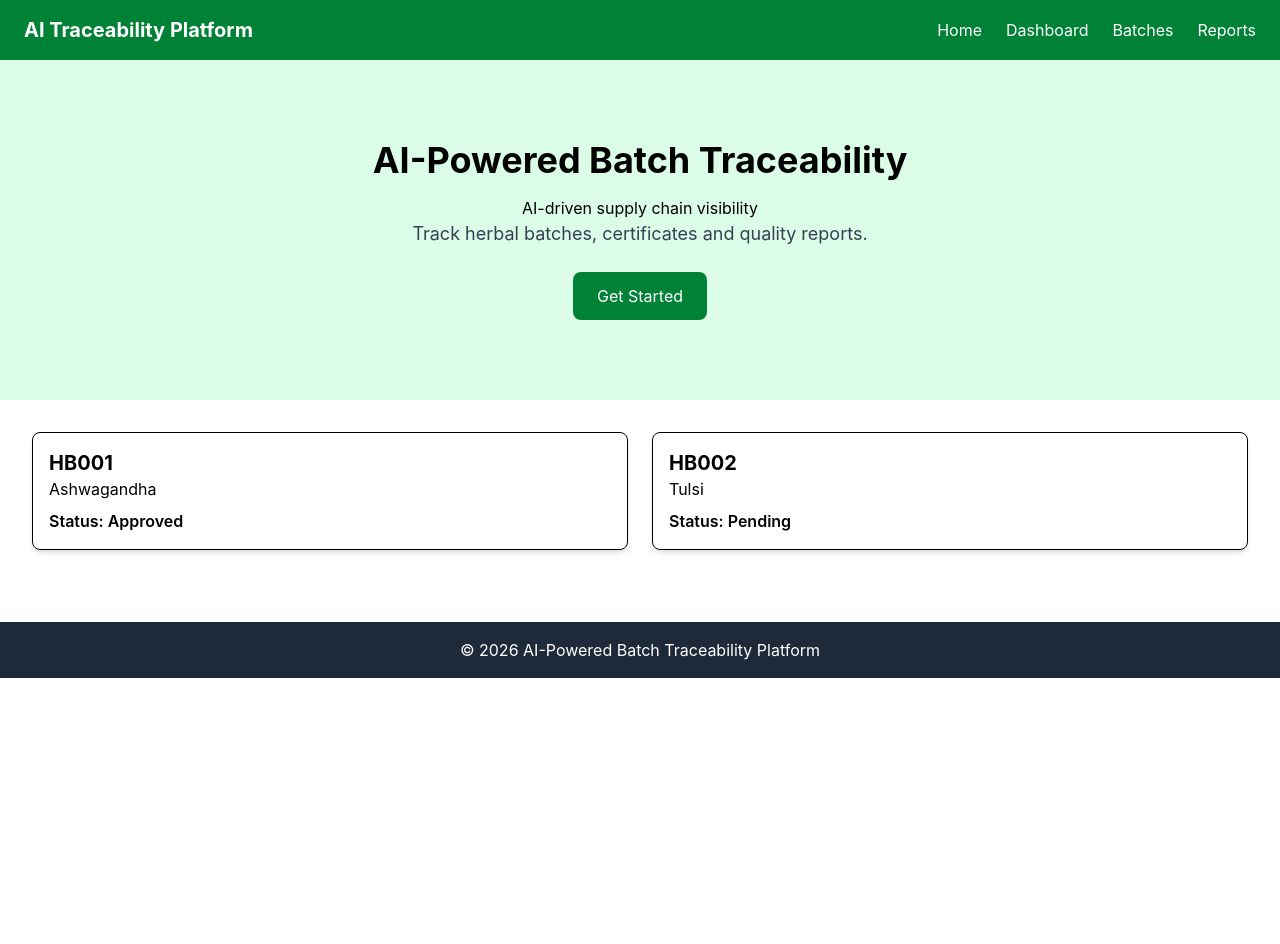
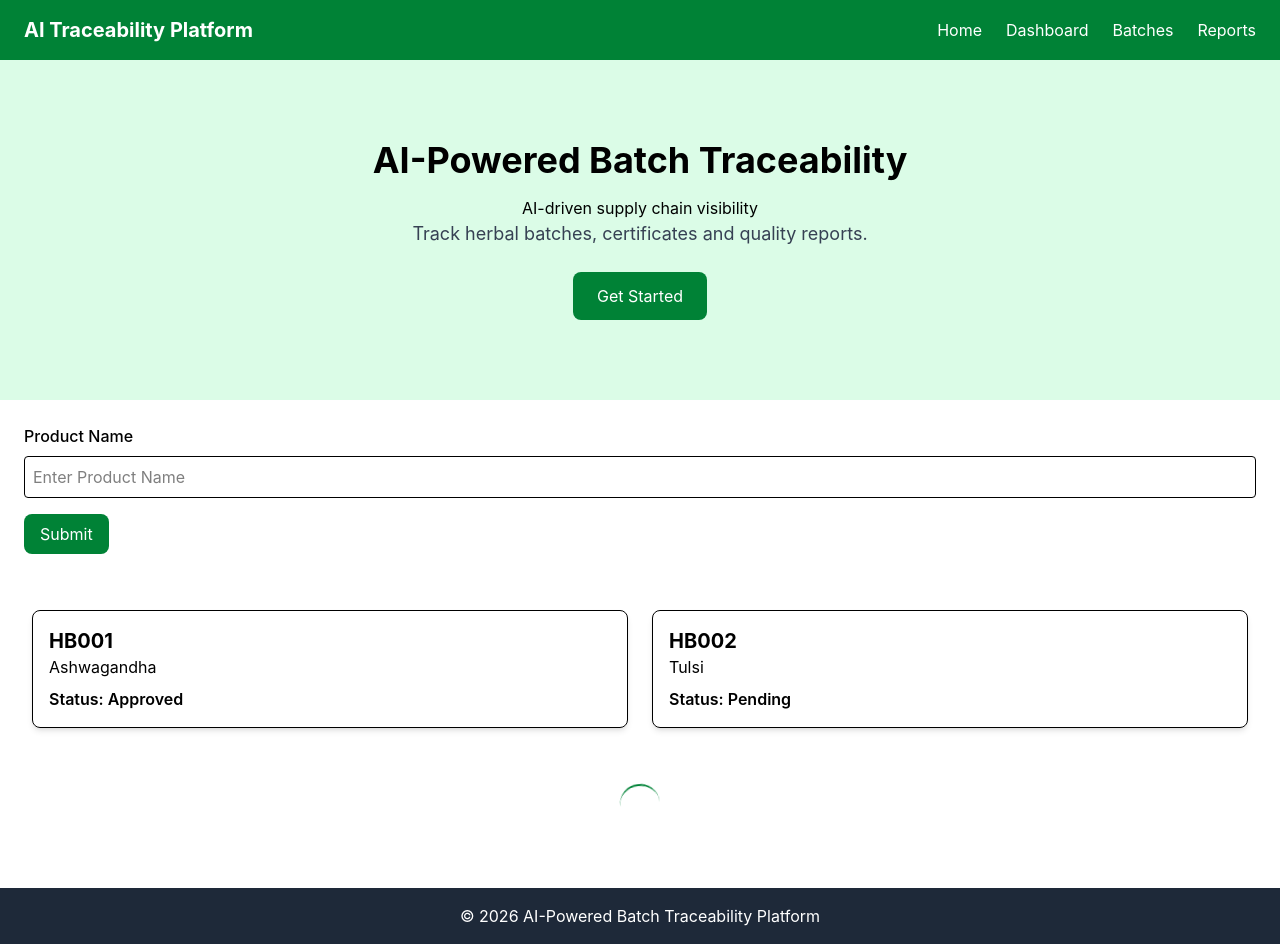
Before and after one commit to aviral-op/AI-Powered-Batch-Traceability-Platform, a React (Vite) app: page / in a window 1280 px wide. Before the commit the page ends 800 px from the top, so only its background shows below. Built offline with nearby package versions, Linux system fonts and the light colour scheme.

Commit message:
feat: add button input and loader components

```diff
--- /dev/null
+++ b/src/components/ui/Button.jsx
@@ -0,0 +1,19 @@
+/**
+ * Button Component
+ * Props:
+ * - text
+ * - onClick
+ */
+
+function Button({ text, onClick }) {
+  return (
+    <button
+      onClick={onClick}
+      className="bg-green-700 text-white px-4 py-2 rounded-lg hover:bg-green-800"
+    >
+      {text}
+    </button>
+  );
+}
+
+export default Button;
--- /dev/null
+++ b/src/components/ui/Input.jsx
@@ -0,0 +1,28 @@
+/**
+ * Input Component
+ * Props:
+ * - label
+ * - placeholder
+ * - value
+ * - onChange
+ */
+
+function Input({ label, placeholder, value, onChange }) {
+  return (
+    <div className="mb-4">
+      <label className="block mb-2 font-medium">
+        {label}
+      </label>
+
+      <input
+        type="text"
+        placeholder={placeholder}
+        value={value}
+        onChange={onChange}
+        className="border p-2 rounded w-full"
+      />
+    </div>
+  );
+}
+
+export default Input;
--- /dev/null
+++ b/src/components/ui/Loader.jsx
@@ -0,0 +1,9 @@
+function Loader() {
+  return (
+    <div className="flex justify-center items-center p-6">
+      <div className="animate-spin rounded-full h-10 w-10 border-b-2 border-green-700"></div>
+    </div>
+  );
+}
+
+export default Loader;
--- a/src/pages/Home.jsx
+++ b/src/pages/Home.jsx
@@ -1,3 +1,6 @@
+import Loader from "../components/ui/Loader";
+import Button from "../components/ui/Button";
+import Input from "../components/ui/Input";
 import Navbar from "../components/Navbar";
 import Hero from "../components/Hero";
 import BatchCard from "../components/BatchCard";
@@ -9,6 +12,20 @@ function Home() {
       <Navbar />
 
       <Hero />
+
+      <div className="p-6">
+      <Input
+       label="Product Name"
+       placeholder="Enter Product Name"
+      />
+
+      <div className="mt-4">
+      <Button
+       text="Submit"
+       onClick={() => alert("Button Clicked")}
+      />
+      </div>
+    </div>
 
       <div className="grid md:grid-cols-2 gap-6 p-8">
         <BatchCard
@@ -23,7 +40,7 @@ function Home() {
           status="Pending"
         />
       </div>
-
+      <Loader />
       <Footer />
     </div>
   );
```
